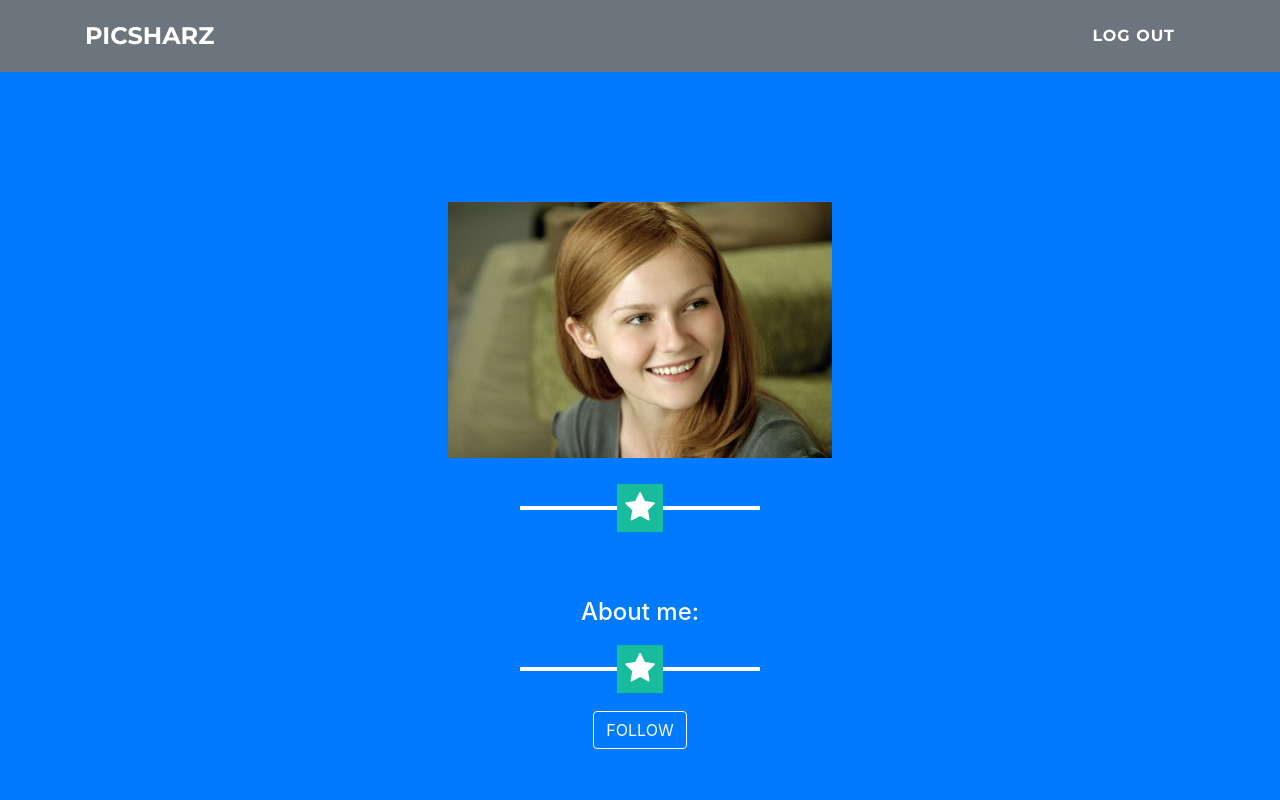
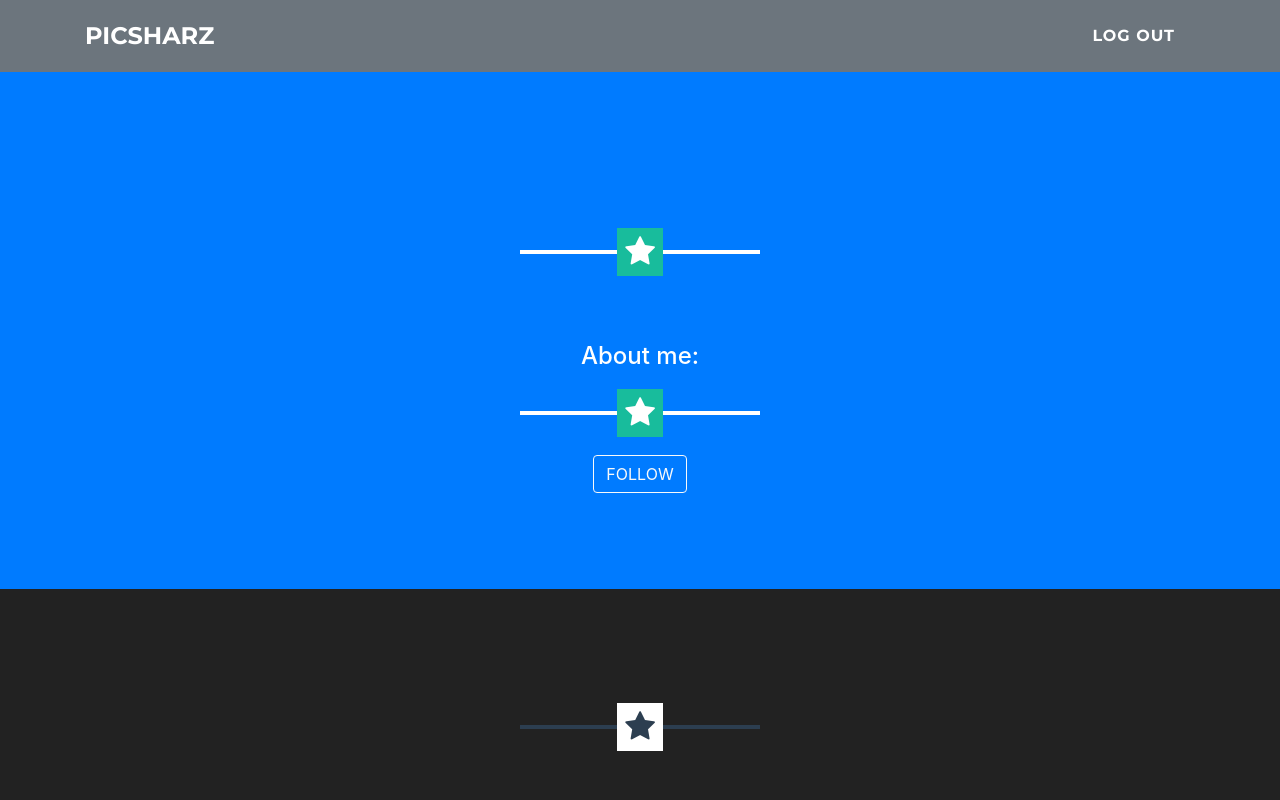
Before and after one commit to lppier/Picsharz_Social_Media_Web_App_AWS, a website with bundled scripts: page user_details.html in a window 1280 px wide. Shown: the top 800 px of the page. Built offline with nearby package versions, Linux system fonts and the light colour scheme; no server answers.

Commit message:
removes default img

```diff
--- a/user_details.html
+++ b/user_details.html
@@ -33,7 +33,7 @@
 <body id="page-top" onload="getUserDetails()" style="background-color:#222">
 <header class="masthead bg-primary text-white text-center">
     <div id="profile" class="container">
-        <img id="profilePic" class="img-fluid mb-5 d-block mx-auto" src="img/mj.jpg" alt="">
+        <img id="profilePic" class="img-fluid mb-5 d-block mx-auto" alt="">
         <h1 class="text-uppercase mb-0" id="name"></h1>
         <hr class="star-light">
         <h2 class="font-weight-light mb-0" id="about"></h2>
```
